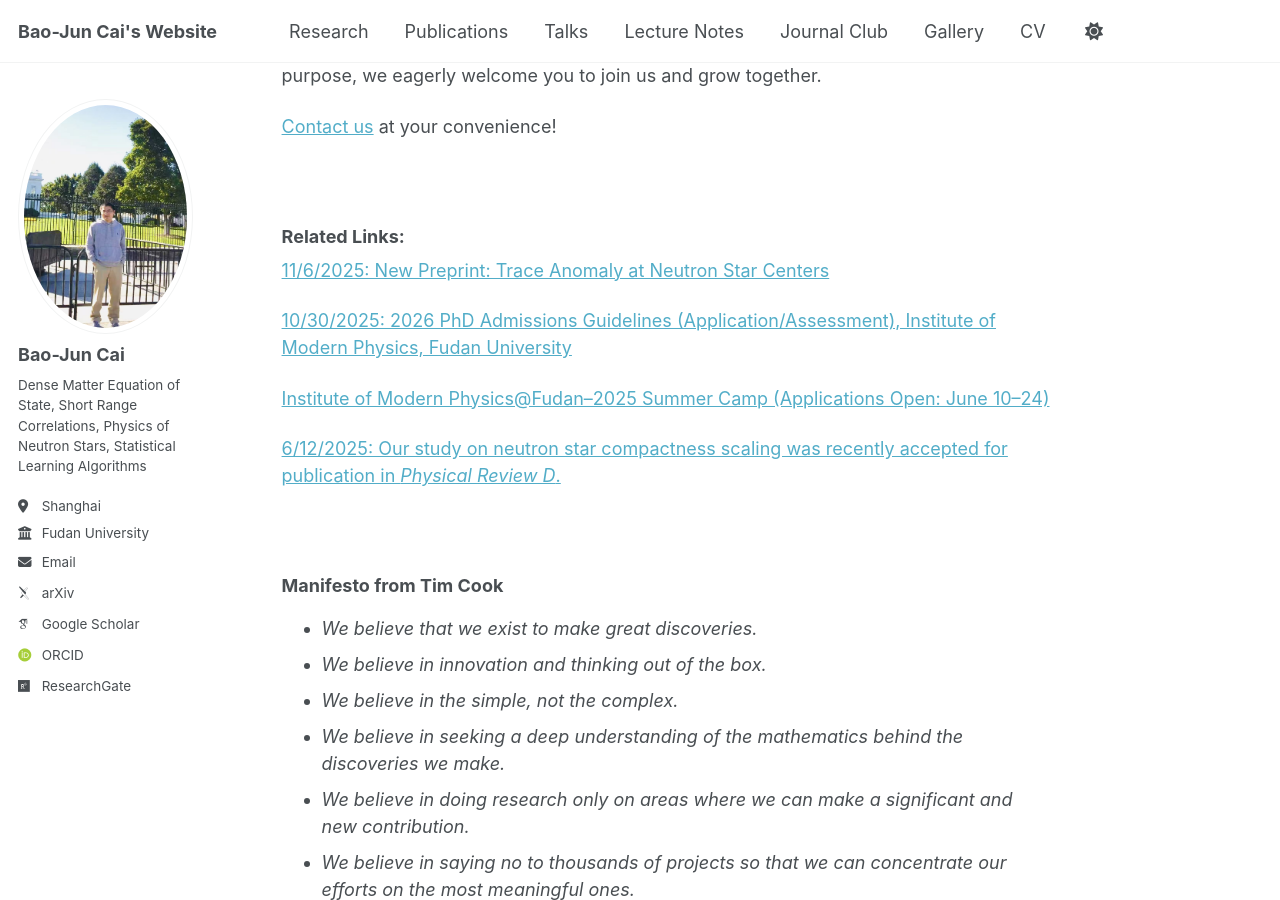
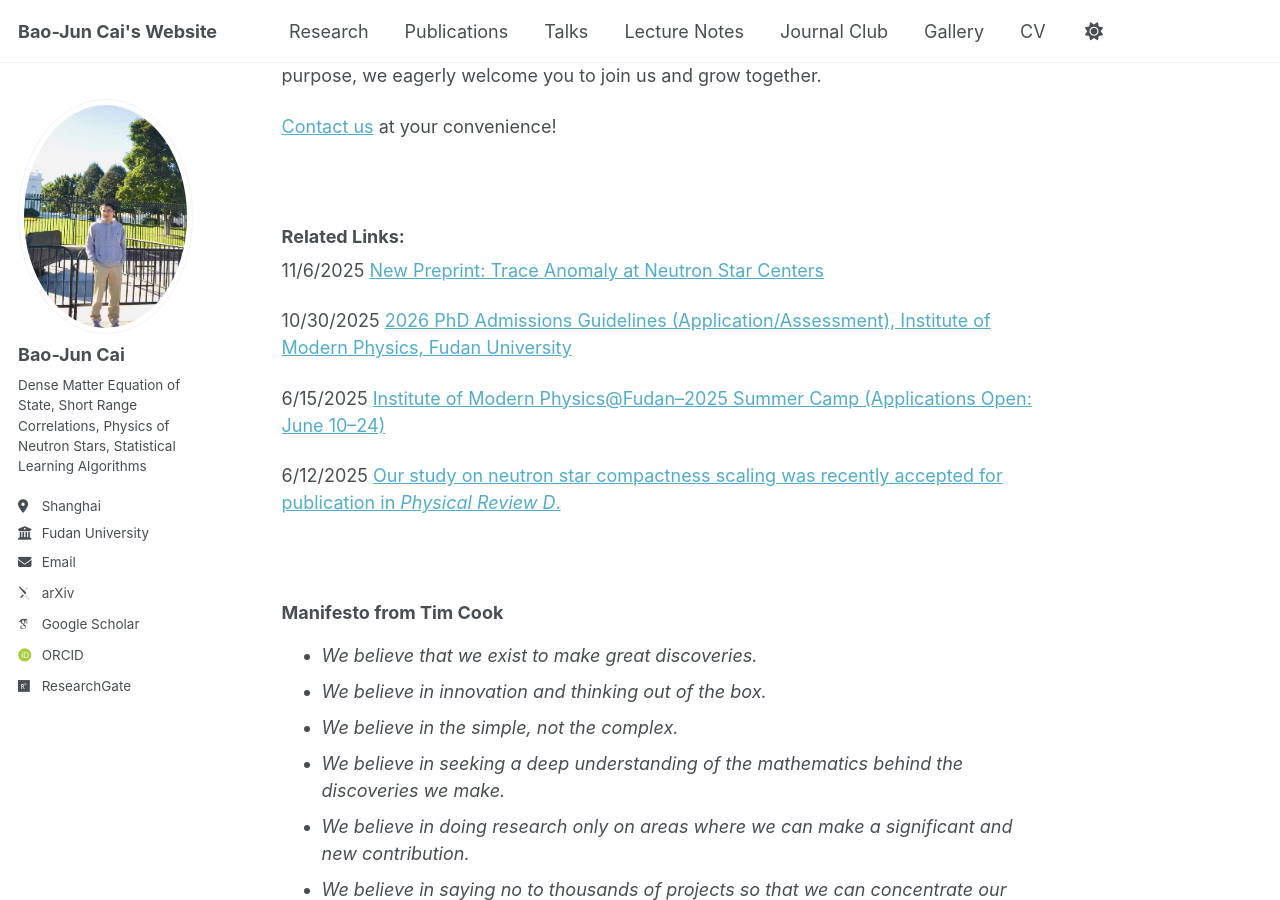
Before and after one commit to bjcai-phys/bjcai-phys.github.io, a Jekyll site: the page built from _pages/about.md, in a window 1280 px wide and 900 px high, scrolled down 1501 px. Built offline with Jekyll 4.4.1, drawn with Linux system fonts in a browser that asks for light colours; some web fonts are replaced.

Commit message:
Update about.md

```diff
--- a/_pages/about.md
+++ b/_pages/about.md
@@ -26,13 +26,13 @@ We believe science thrives on **curiosity**, **focus**, **collaboration**, and *
 <br>
 
 ### Related Links:
-[11/6/2025: New Preprint: Trace Anomaly at Neutron Star Centers](https://arxiv.org/abs/2511.03714)
+11/6/2025 [New Preprint: Trace Anomaly at Neutron Star Centers](https://arxiv.org/abs/2511.03714)
 
-[10/30/2025: 2026 PhD Admissions Guidelines (Application/Assessment), Institute of Modern Physics, Fudan University](https://imp.fudan.edu.cn/81/9b/c48956a754075/page.htm)
+10/30/2025 [2026 PhD Admissions Guidelines (Application/Assessment), Institute of Modern Physics, Fudan University](https://imp.fudan.edu.cn/81/9b/c48956a754075/page.htm)
 
-[Institute of Modern Physics@Fudan–2025 Summer Camp (Applications Open: June 10–24)](https://mp.weixin.qq.com/s/CjNtUoCTWvhyMr-NTT-sAA)
+6/15/2025 [Institute of Modern Physics@Fudan–2025 Summer Camp (Applications Open: June 10–24)](https://mp.weixin.qq.com/s/CjNtUoCTWvhyMr-NTT-sAA)
 
-[6/12/2025: Our study on neutron star compactness scaling was recently accepted for publication in *Physical Review D*.](https://arxiv.org/abs/2406.05025)
+6/12/2025 [Our study on neutron star compactness scaling was recently accepted for publication in *Physical Review D*.](https://arxiv.org/abs/2406.05025)
 
 <br>
 
```
